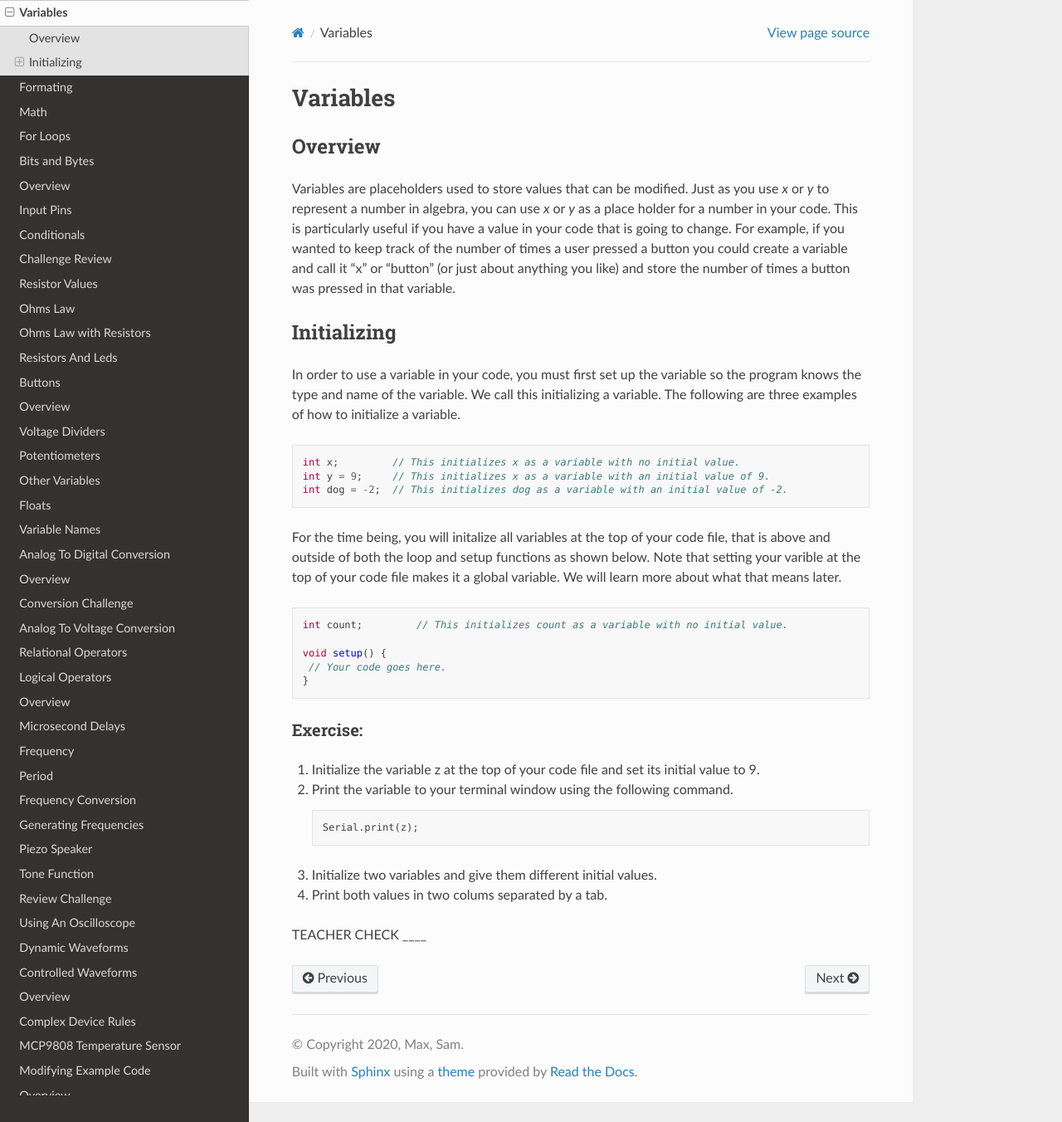
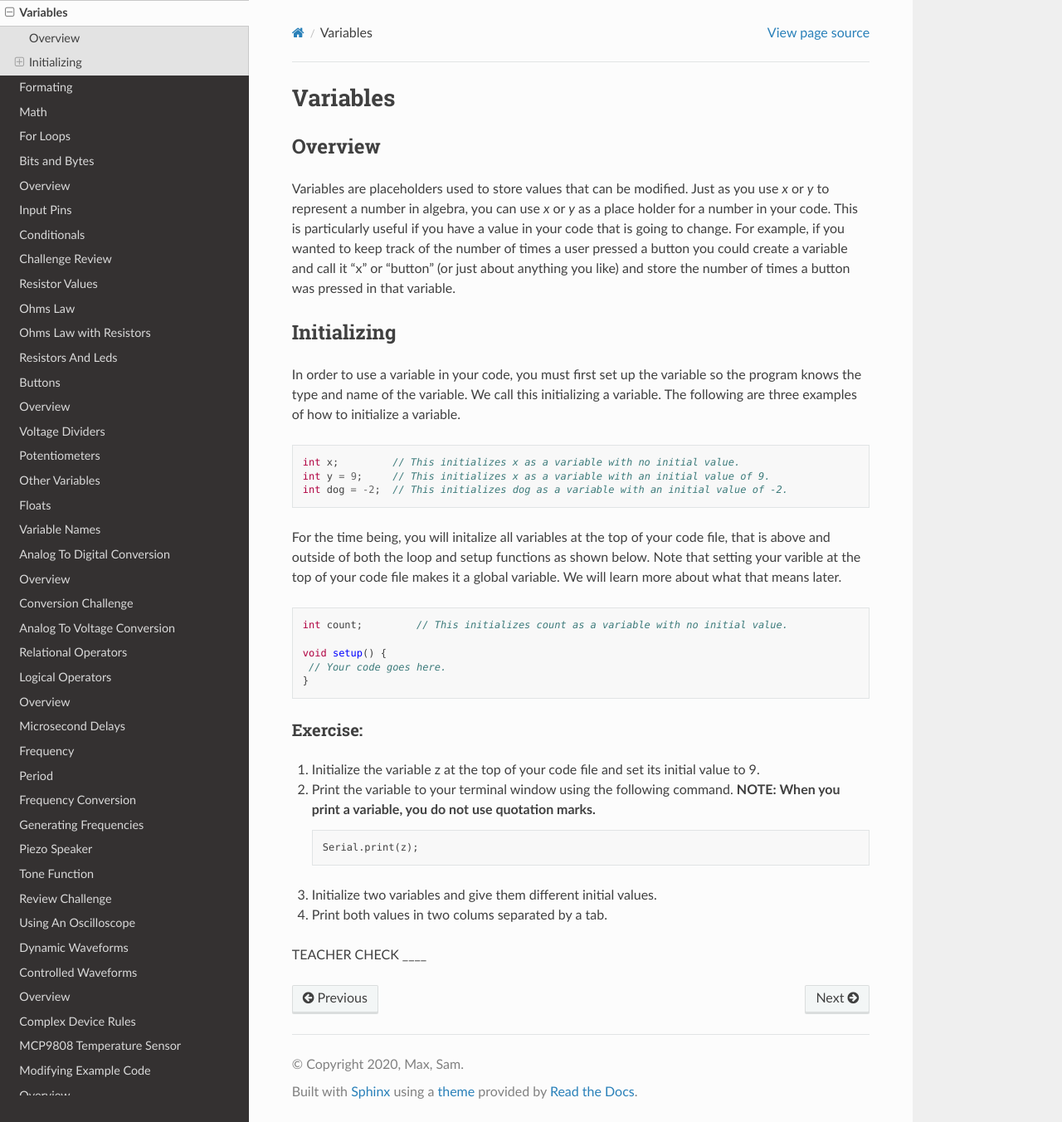
Before and after one commit to maxtkc/mvths-wiki, a Sphinx documentation site: the page built from docs/015-variables.rst, in a window 1280 px wide and 1352 px high. Shown: the whole window at 83% size. Built offline with Sphinx 7.4.7 and the Read the Docs theme 2.0.0, drawn with Linux system fonts in a browser that asks for light colours; pages that are not in the unit, such as notebooks, are missing from menus.

Commit message:
Update 015-variables.rst

```diff
--- a/docs/015-variables.rst
+++ b/docs/015-variables.rst
@@ -32,7 +32,7 @@ Exercise:
 
 #. Initialize the variable z at the top of your code file and set its initial value to 9.
 
-#. Print the variable to your terminal window using the following command.
+#. Print the variable to your terminal window using the following command. **NOTE: When you print a variable, you do not use quotation marks.**
 
    .. code-block:: c
 
```
